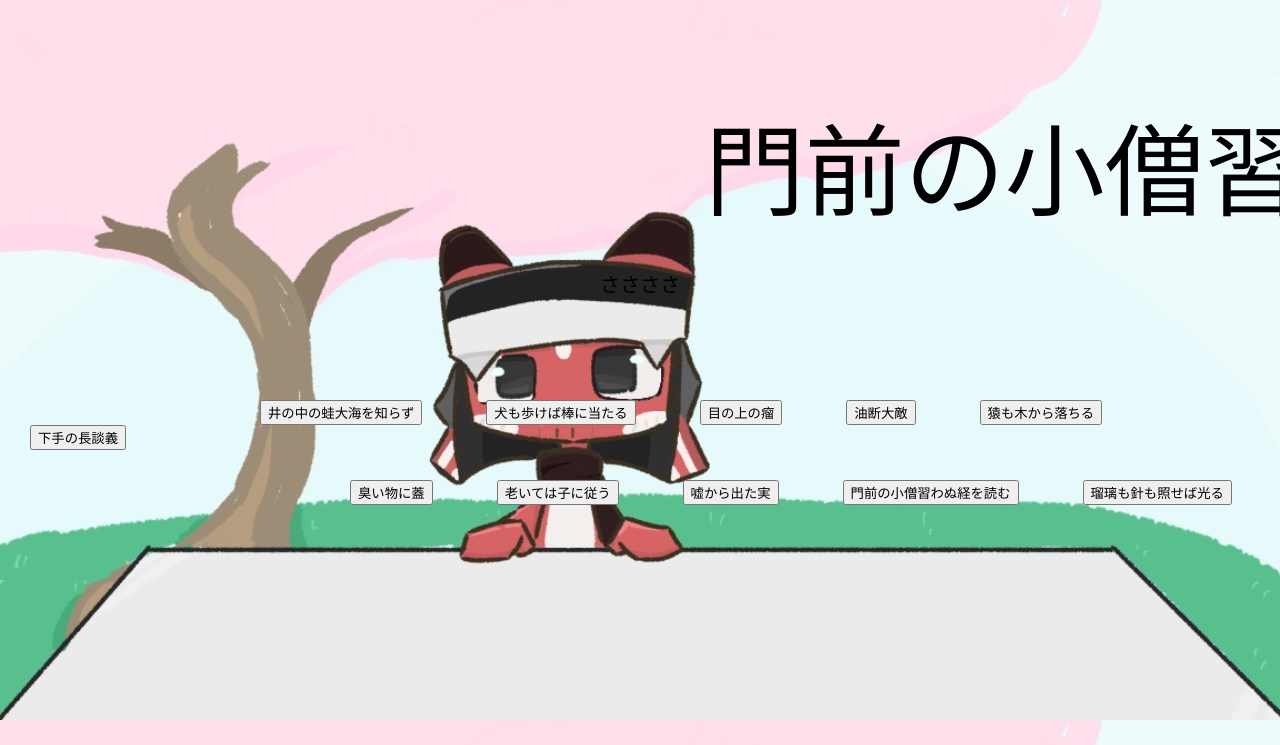
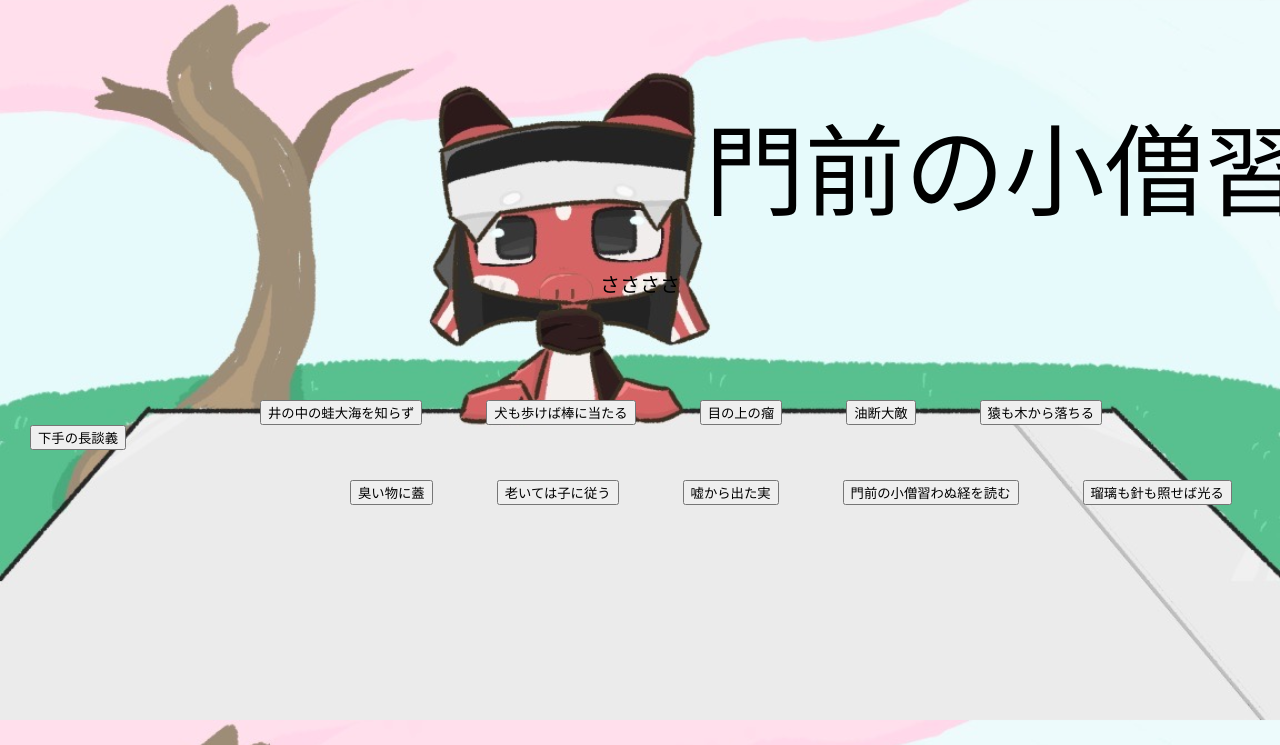
Before and after one commit to Hoshi0529/karuta, a PHP site: page /html/battle.html in a window 1280 px wide. Shown: the top 745 px of the page. Run offline with PHP 8.4, Linux system fonts and the light colour scheme.

Commit message:
背景かえら

```diff
--- a/Code/css/battle.css
+++ b/Code/css/battle.css
@@ -1,7 +1,7 @@
 @import url(../sanitize.css);
 
 body{
-  background-image: url(../img/battle.jpg);
+  background-image: url(../img/battle1.jpg);
   background-size:100%;
 }
 
```
Also changed, not shown: Code/img/battle1.jpg (added).
